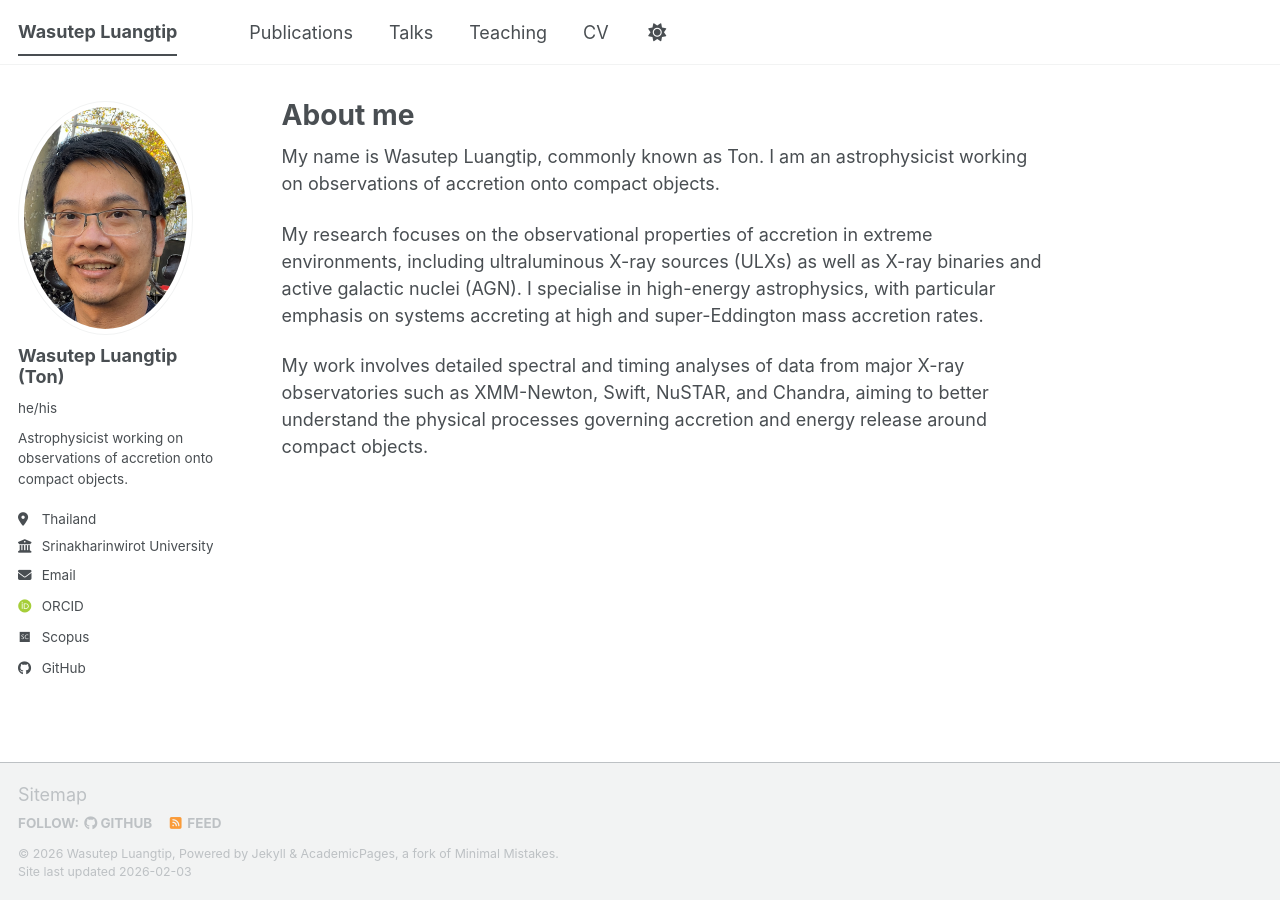
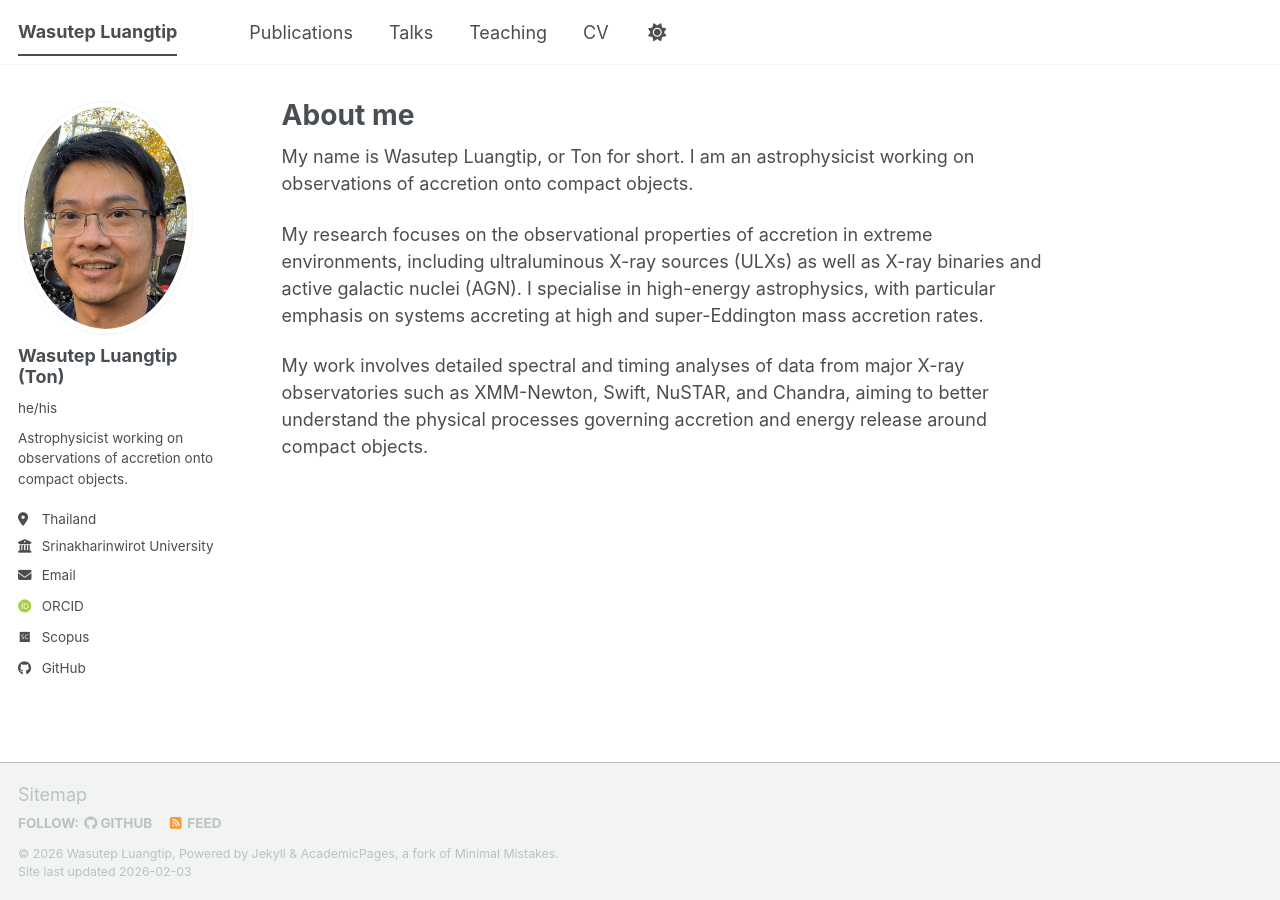
Before and after one commit to wluangtip/wluangtip.github.io, a Jekyll site: the page built from _pages/about.md, in a window 1280 px wide. Built offline with Jekyll 4.4.1, drawn with Linux system fonts in a browser that asks for light colours; some web fonts are replaced; a script bundle is joined from its source files by our own code; library files that are not in the unit come from our copies.

Commit message:
Update about.md

```diff
--- a/_pages/about.md
+++ b/_pages/about.md
@@ -7,7 +7,7 @@ redirect_from:
   - /about.html
 ---
 
-My name is Wasutep Luangtip, commonly known as Ton. I am an astrophysicist working on observations of accretion onto compact objects.
+My name is Wasutep Luangtip, or Ton for short. I am an astrophysicist working on observations of accretion onto compact objects.
 
 My research focuses on the observational properties of accretion in extreme environments, including ultraluminous X-ray sources (ULXs) as well as X-ray binaries and active galactic nuclei (AGN). I specialise in high-energy astrophysics, with particular emphasis on systems accreting at high and super-Eddington mass accretion rates.
 
```
